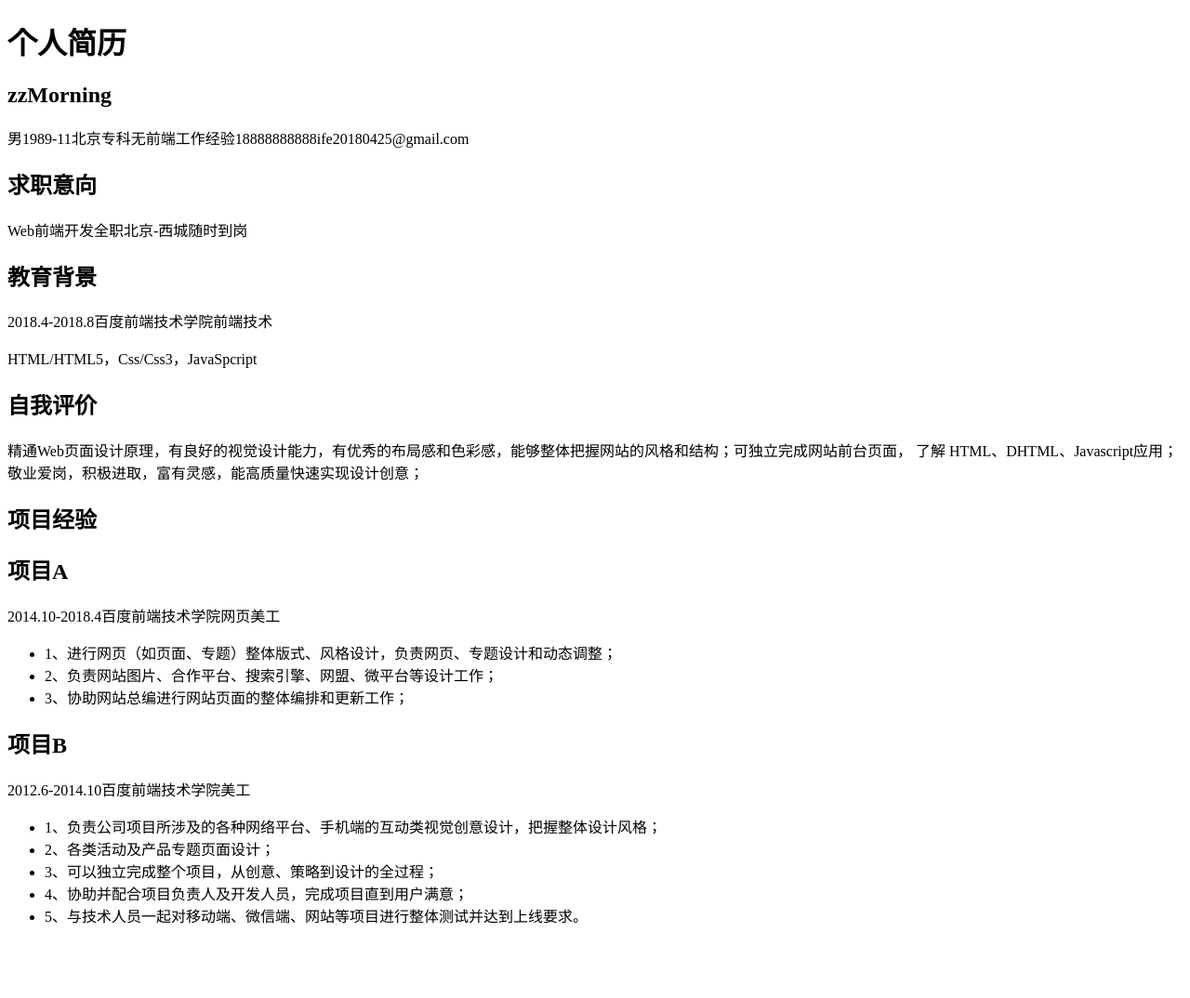
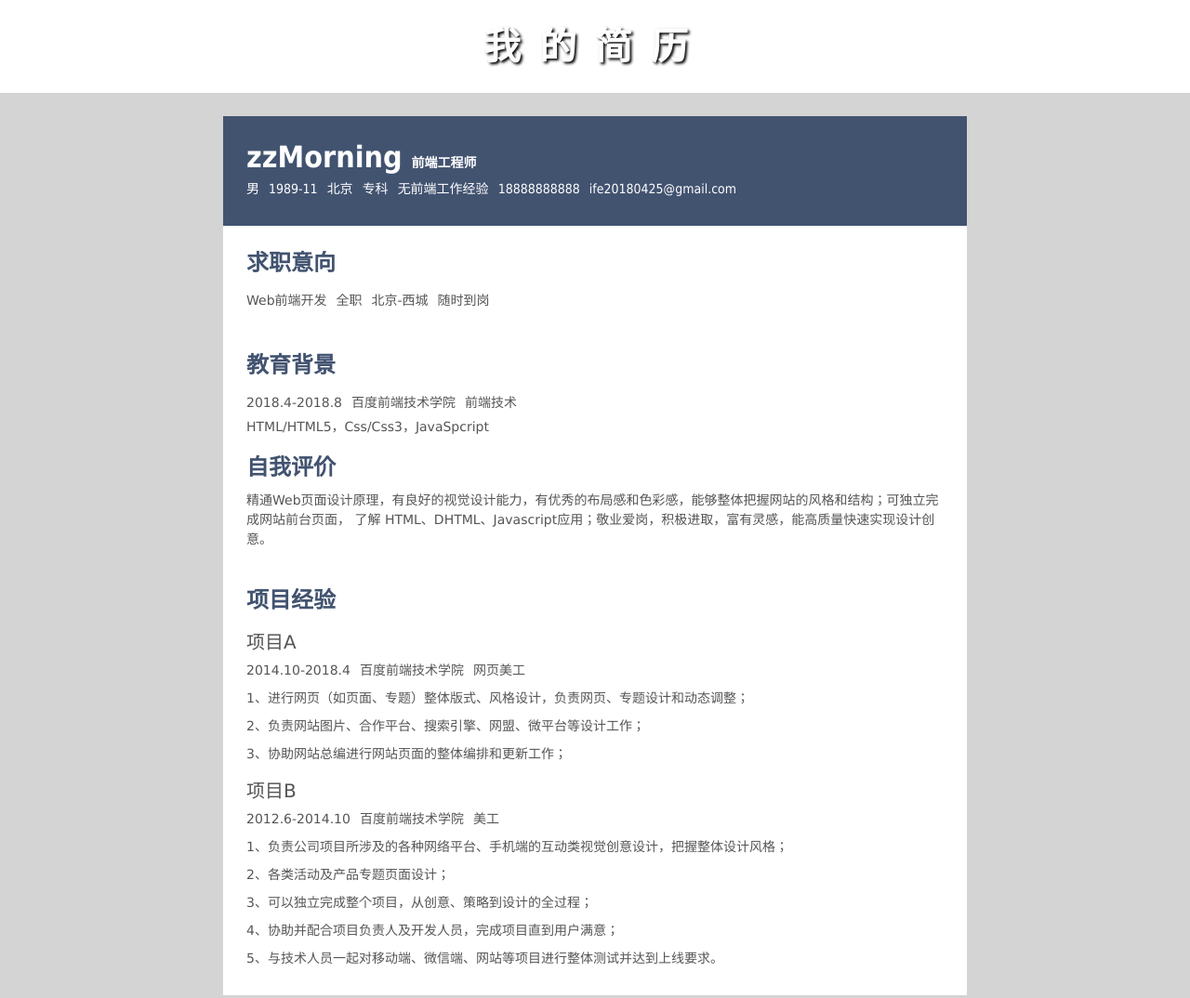
Before and after one commit to eynus/IFE2018, a plain HTML site: page CV/index.html in a window 1280 px wide. Shown: the whole page at 93% size. Before the commit the page ends 1013 px from the top, so only its background shows below. Drawn offline with Linux system fonts and the light colour scheme.

Commit message:
zzMorning
Add style

```diff
--- /dev/null
+++ b/CV/css/style.css
@@ -0,0 +1,31 @@
+body,div,dl,dt,dd,ul,ol,li,h1,h2,h3,h4,h5,h6,pre,code,form,fieldset,legend,input,button,textarea,p,blockquote,th,td { margin:0; padding:0; }
+body { background:#d4d4d4; color:#555; font-size:14px; font-family: Verdana, Arial, Helvetica, sans-serif; }
+td,th,caption { font-size:14px; }
+h1, h2, h3, h4, h5, h6 { font-weight:normal; font-size:100%; }
+address, caption, cite, code, dfn, em, strong, th, var { font-style:normal; font-weight:normal;}
+a { color:#555; text-decoration:none; }
+a:hover { text-decoration:underline; }
+img { border:none; }
+ol,ul,li { list-style:none; }
+input, textarea, select, button { font:14px Verdana,Helvetica,Arial,sans-serif; }
+table { border-collapse:collapse; }
+html {overflow-y: scroll;}
+
+.clearfix:after {content: "."; display: block; height:0; clear:both; visibility: hidden;}
+.clearfix { *zoom:1; }
+
+.wrapper {background:#fff;width:800px; margin: 0 auto 25px;}
+.cv_title {background: #fff; color: #fff; font-size: 40px; font-weight: bold; line-height: 100px; text-align: center; letter-spacing: 20px; text-shadow: 2px 2px 3px #000; margin-bottom: 25px;}
+.header { background:#425370; color: #fff;padding: 25px; font-family: "Microsoft Yahei", "微软雅黑", Tahoma, Arial, Helvetica, STHeiti;}
+.header h2 {font-size:32px; font-weight: bold;}
+.header h2 span {font-size:14px; margin-left: 10px; }
+.header .basic_info { height: 30px;}
+.header .basic_info span { float: left; margin-right: 10px; line-height: 30px;}
+.group {padding:15px 25px;}
+.group h2 {font-size:24px; font-weight: bold; line-height: 50px; color:#425370;}
+.group h3 {font-size:20px; line-height: 30px;}
+.group .info {line-height: 1.5;}
+.group .basic_info { height: 30px;}
+.group .basic_info span { float: left; margin-right: 10px; line-height: 30px;}
+.group .project {margin: 5px 0 10px;}
+.group .project ul li { line-height: 30px;}
--- a/CV/index.html
+++ b/CV/index.html
@@ -3,46 +3,49 @@
 <head>
     <meta charset="UTF-8">
     <title>我的简历</title>
+    <link rel="stylesheet" href="css/style.css">
 </head>
 <body>
-<div>
-    <h1>个人简历</h1>
-    <h2>zzMorning</h2>
-    <div><span>男</span><span>1989-11</span><span>北京</span><span>专科</span><span>无前端工作经验</span><span>18888888888</span><span>ife20180425@gmail.com</span></div>
+<h1 class="cv_title">我的简历</h1>
+<div class="wrapper">
+    <div class="header">
+        <h2>zzMorning<span>前端工程师</span></h2>
+        <div class="basic_info"><span>男</span><span>1989-11</span><span>北京</span><span>专科</span><span>无前端工作经验</span>
+            <span>18888888888</span><span>ife20180425@gmail.com</span></div>
     </div>
-<div>
+    <div class="group">
         <h2>求职意向</h2>
-    <div><span>Web前端开发</span><span>全职</span><span>北京-西城</span><span>随时到岗</span></div>
+        <div class="basic_info"><span>Web前端开发</span><span>全职</span><span>北京-西城</span><span>随时到岗</span></div>
     </div>
-<div>
+    <div class="group">
         <h2>教育背景</h2>
-    <div>
-        <p><span>2018.4-2018.8</span><span>百度前端技术学院</span><span>前端技术</span></p>
+        <div class="basic_info">
+            <p class="clearfix"><span>2018.4-2018.8</span><span>百度前端技术学院</span><span>前端技术</span></p>
             <p>HTML/HTML5，Css/Css3，JavaSpcript</p>
         </div>
     </div>
-<div>
+    <div class="group">
         <h2>自我评价</h2>
-    <div>精通Web页面设计原理，有良好的视觉设计能力，有优秀的布局感和色彩感，能够整体把握网站的风格和结构；可独立完成网站前台页面，
-        了解 HTML、DHTML、Javascript应用；敬业爱岗，积极进取，富有灵感，能高质量快速实现设计创意；</div>
+        <div class="info">精通Web页面设计原理，有良好的视觉设计能力，有优秀的布局感和色彩感，能够整体把握网站的风格和结构；可独立完成网站前台页面，
+            了解 HTML、DHTML、Javascript应用；敬业爱岗，积极进取，富有灵感，能高质量快速实现设计创意。</div>
     </div>
-<div>
+    <div class="group">
         <h2>项目经验</h2>
-    <div>
-        <div>
-            <h2>项目A</h2>
-            <div><span>2014.10-2018.4</span><span>百度前端技术学院</span><span>网页美工</span></div>
+
+            <div class="project">
+                <h3>项目A</h3>
+                <div class="basic_info"><span>2014.10-2018.4</span><span>百度前端技术学院</span><span>网页美工</span></div>
                 <ul>
                     <li>1、进行网页（如页面、专题）整体版式、风格设计，负责网页、专题设计和动态调整；</li>
                     <li>2、负责网站图片、合作平台、搜索引擎、网盟、微平台等设计工作；</li>
                     <li>3、协助网站总编进行网站页面的整体编排和更新工作；</li>
                 </ul>
             </div>
-    </div>
-    <div>
-        <div>
-            <h2>项目B</h2>
-            <div><span>2012.6-2014.10</span><span>百度前端技术学院</span><span>美工</span></div>
+
+
+            <div class="project">
+                <h3>项目B</h3>
+                <div class="basic_info"><span>2012.6-2014.10</span><span>百度前端技术学院</span><span>美工</span></div>
                 <ul>
                     <li>1、负责公司项目所涉及的各种网络平台、手机端的互动类视觉创意设计，把握整体设计风格；</li>
                     <li>2、各类活动及产品专题页面设计；</li>
@@ -51,6 +54,7 @@
                     <li>5、与技术人员一起对移动端、微信端、网站等项目进行整体测试并达到上线要求。</li>
                 </ul>
             </div>
+
     </div>
 </div>
 </body>
```
Lines whose indentation alone changed are shown as unchanged.
